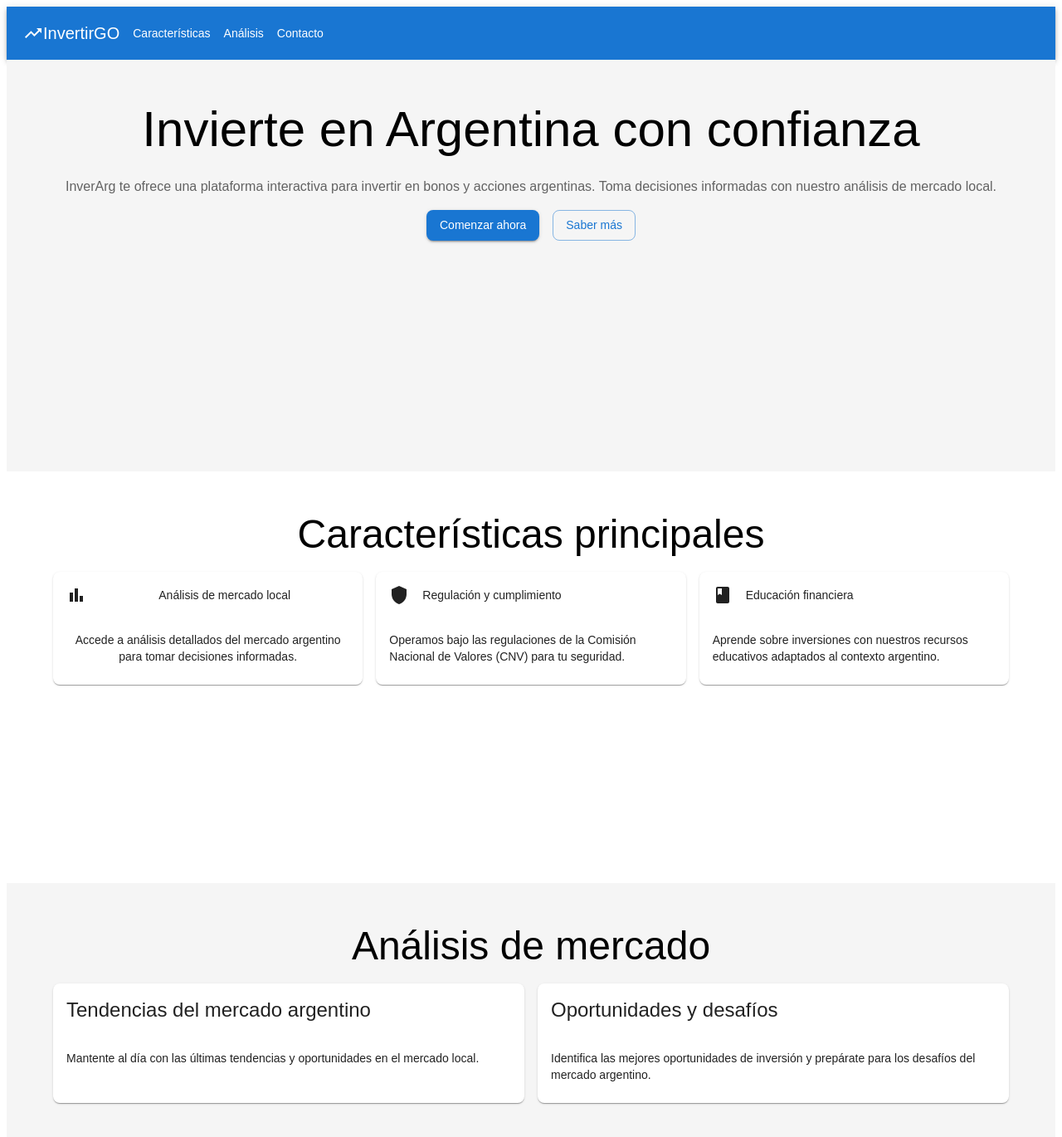
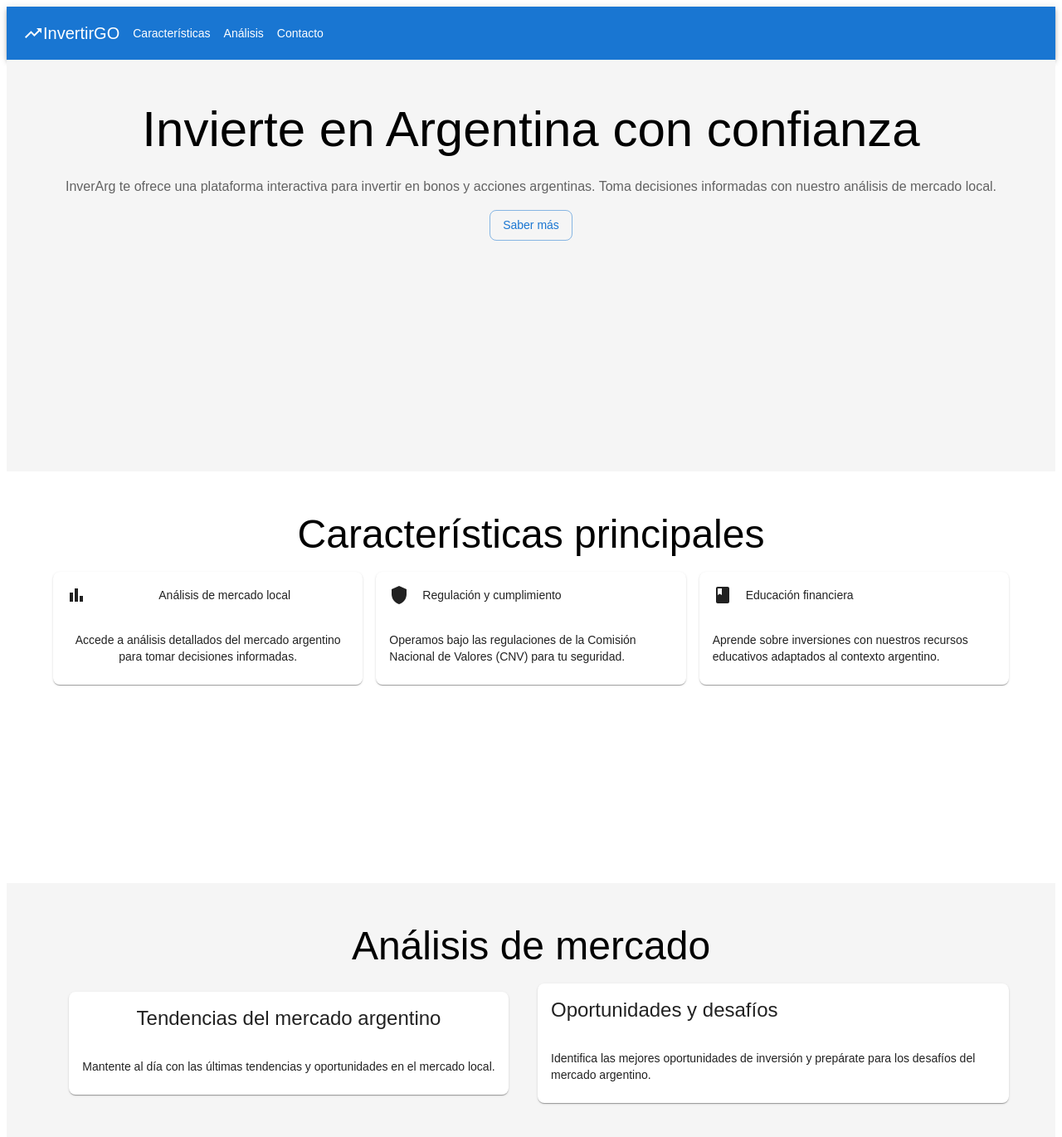
Before and after one commit to manuNamuncura/Inversion, a React (Vite) app: page / in a window 1280 px wide. Shown: the top 1370 px of the page at 83% size. Built offline with nearby package versions, Linux system fonts and the light colour scheme.

Commit message:
se agrega la navegacion con tendencia

```diff
--- a/src/Components/Home.jsx
+++ b/src/Components/Home.jsx
@@ -65,9 +65,6 @@ function Home() {
               nuestro análisis de mercado local.
             </Typography>
             <Box sx={{ display: "flex", justifyContent: "center", gap: 2 }}>
-              <Button variant="contained" color="primary">
-                Comenzar ahora
-              </Button>
               <Button variant="outlined" color="primary">
                 Saber más
               </Button>
@@ -88,6 +85,7 @@ function Home() {
                 gap: 2,
               }}
             >
+              {/* Navegacion analisis-mercado*/}
               <ButtonBase onClick={() => navigate("/analisis-mercado")}>
                 <Card>
                   <CardHeader
@@ -102,6 +100,7 @@ function Home() {
                   </CardContent>
                 </Card>
               </ButtonBase>
+
               <Card>
                 <CardHeader
                   avatar={<Shield />}
@@ -140,6 +139,7 @@ function Home() {
                 gap: 2,
               }}
             >
+              <ButtonBase onClick={() => navigate("/tendencias")}>
                 <Card>
                   <CardHeader title="Tendencias del mercado argentino" />
                   <CardContent>
@@ -149,6 +149,7 @@ function Home() {
                     </Typography>
                   </CardContent>
                 </Card>
+              </ButtonBase>
               <Card>
                 <CardHeader title="Oportunidades y desafíos" />
                 <CardContent>
@@ -184,11 +185,13 @@ function Home() {
         </Box>
 
         {/* Call to Action Section */}
-        <Box sx={{
+        <Box
+          sx={{
             height: "50vh",
             py: 5,
-          backgroundColor: "#f5f5f5"
-        }}>
+            backgroundColor: "#f5f5f5",
+          }}
+        >
           <Container>
             <Typography variant="h3" align="center" gutterBottom>
               Comienza a invertir hoy mismo
```
Lines whose indentation alone changed are shown as unchanged.
